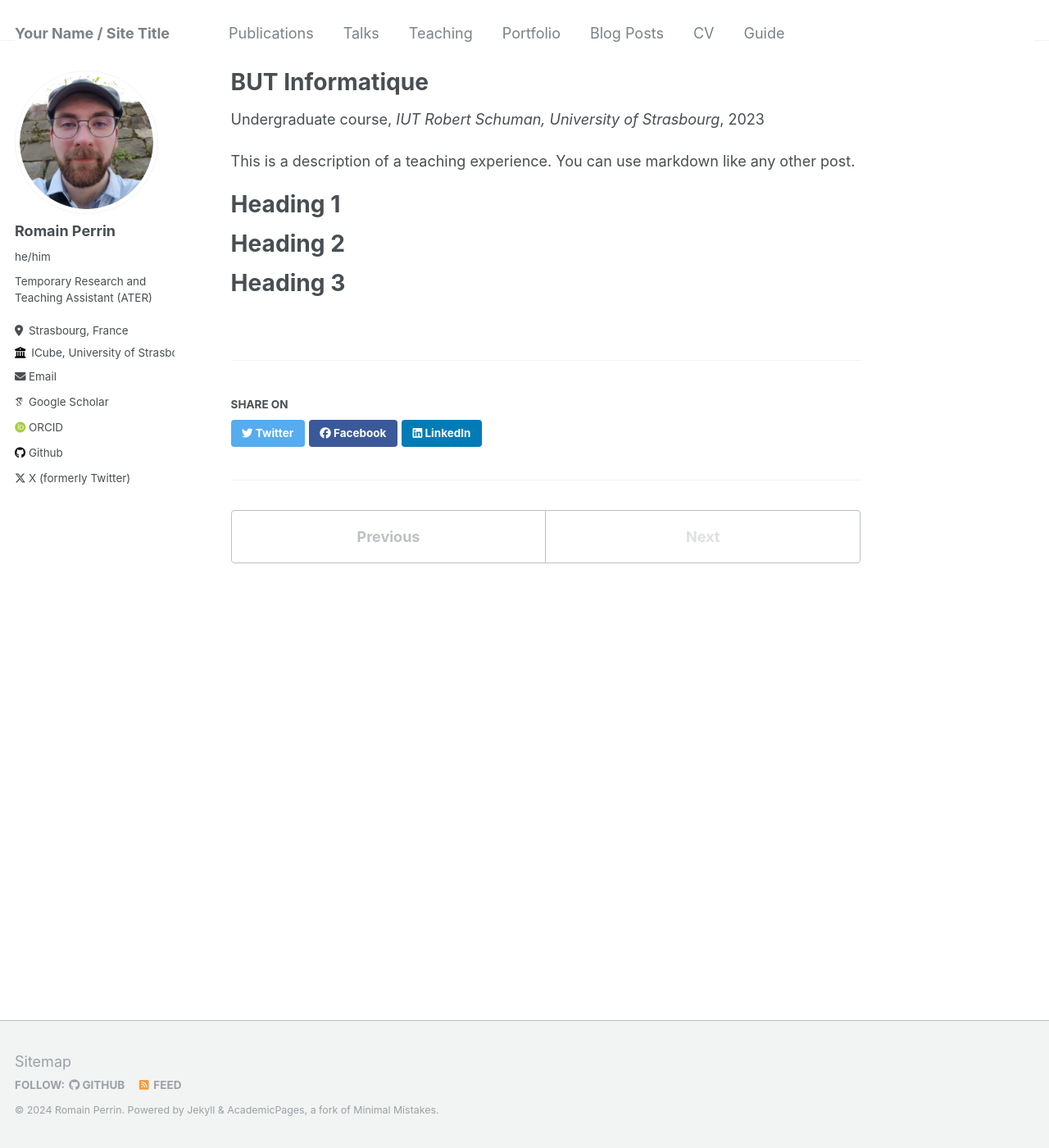
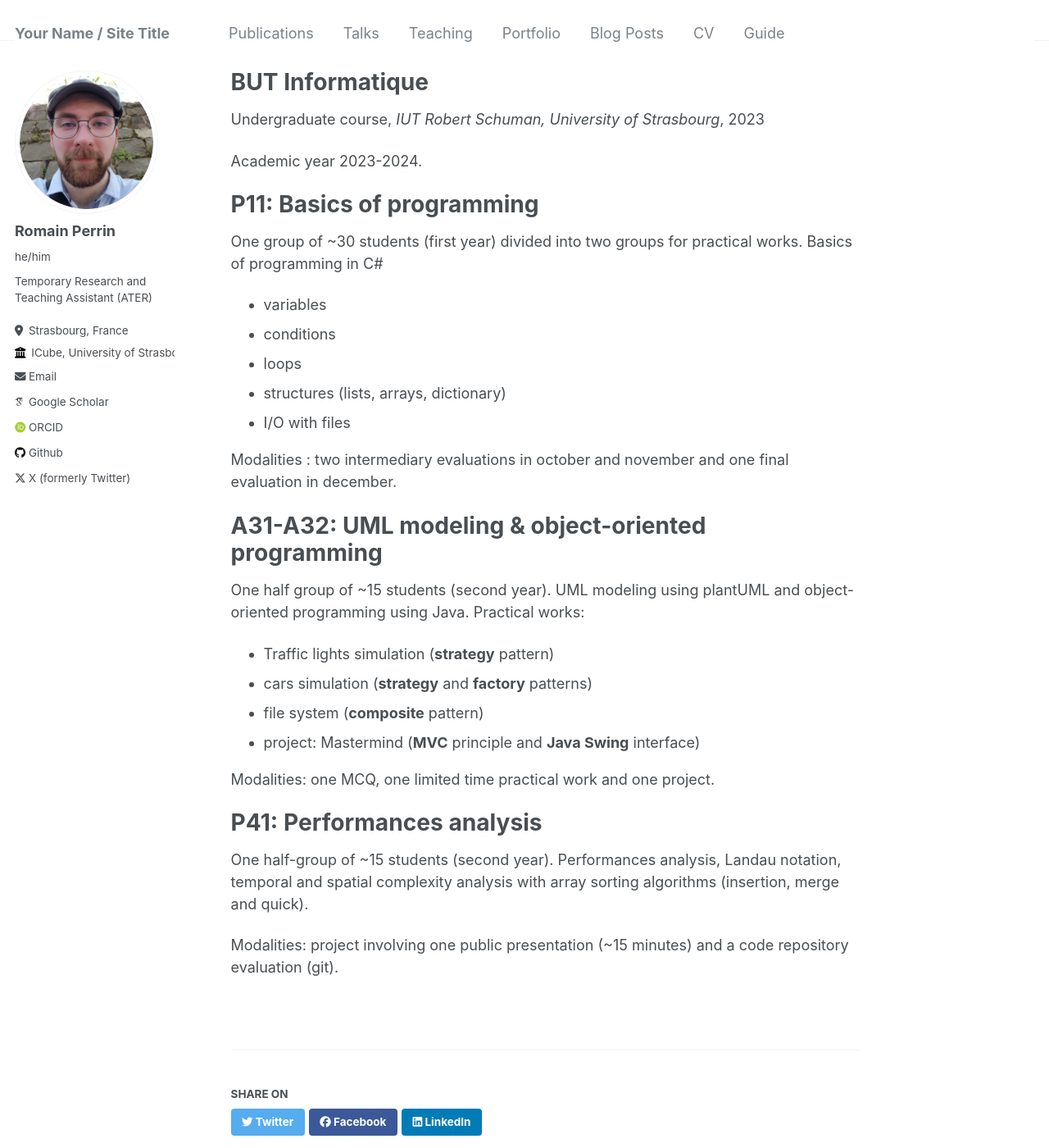
Before and after one commit to Romain96/Romain96.github.io, a Jekyll site: the page built from _teaching/2023-2024-IUTRS.md, in a window 1280 px wide and 1400 px high. Shown: the whole window at 82% size. Built offline with Jekyll 4.4.1, drawn with Linux system fonts in a browser that asks for light colours; some web fonts are replaced.

Commit message:
teaching 2023-24

```diff
--- a/_teaching/2023-2024-IUTRS.md
+++ b/_teaching/2023-2024-IUTRS.md
@@ -8,13 +8,38 @@ date: 2023-09-01
 location: "Illkirch-Graffenstaden, Grand-Est, France"
 ---
 
-This is a description of a teaching experience. You can use markdown like any other post.
+Academic year 2023-2024.
 
-Heading 1
+P11: Basics of programming
 ======
 
-Heading 2
+One group of ~30 students (first year) divided into two groups for practical works.
+Basics of programming in C#
+* variables
+* conditions
+* loops
+* structures (lists, arrays, dictionary)
+* I/O with files
+
+Modalities : two intermediary evaluations in october and november and one final evaluation in december.
+
+A31-A32: UML modeling & object-oriented programming
 ======
 
-Heading 3
+One half group of ~15 students (second year).
+UML modeling using plantUML and object-oriented programming using Java.
+Practical works:
+* Traffic lights simulation (**strategy** pattern)
+* cars simulation (**strategy** and **factory** patterns)
+* file system (**composite** pattern)
+* project: Mastermind (**MVC** principle and **Java Swing** interface)
+
+Modalities: one MCQ, one limited time practical work and one project.
+
+P41: Performances analysis
 ======
+
+One half-group of ~15 students (second year).
+Performances analysis, Landau notation, temporal and spatial complexity analysis with array sorting algorithms (insertion, merge and quick).
+
+Modalities: project involving one public presentation (~15 minutes) and a code repository evaluation (git).
```
